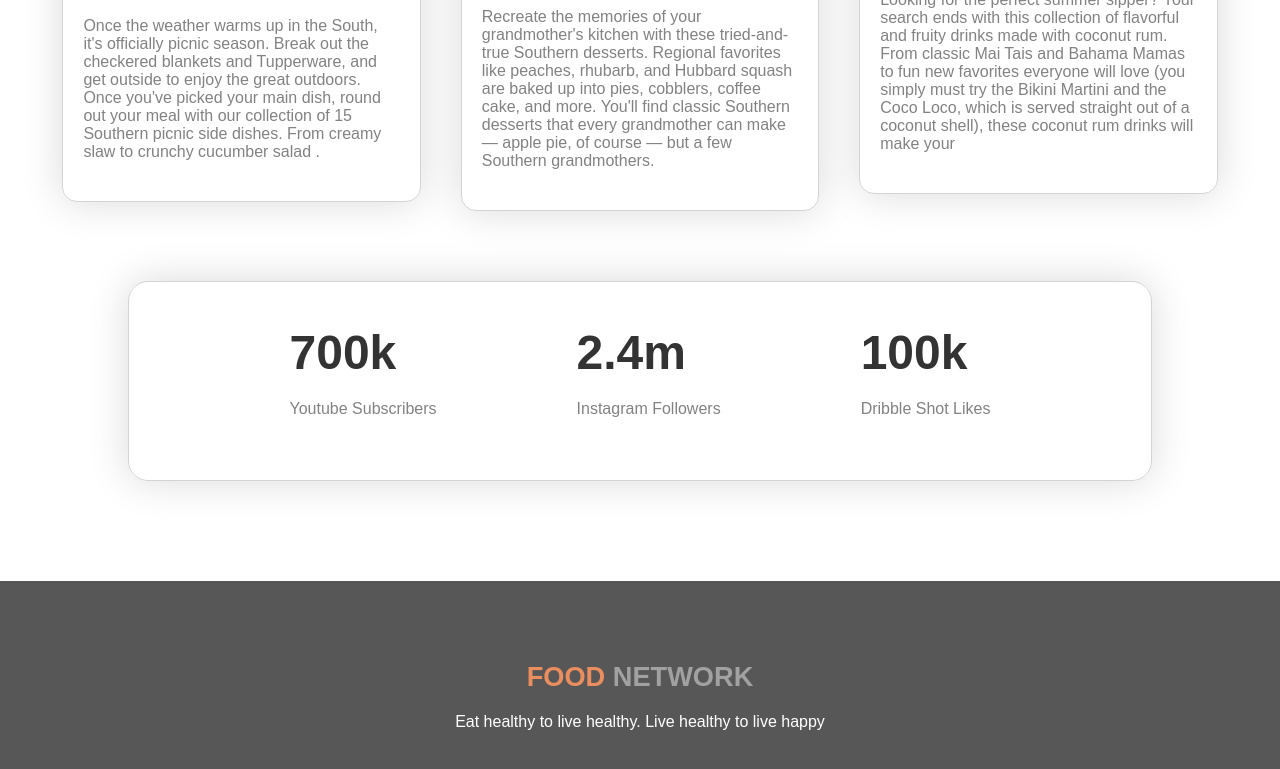
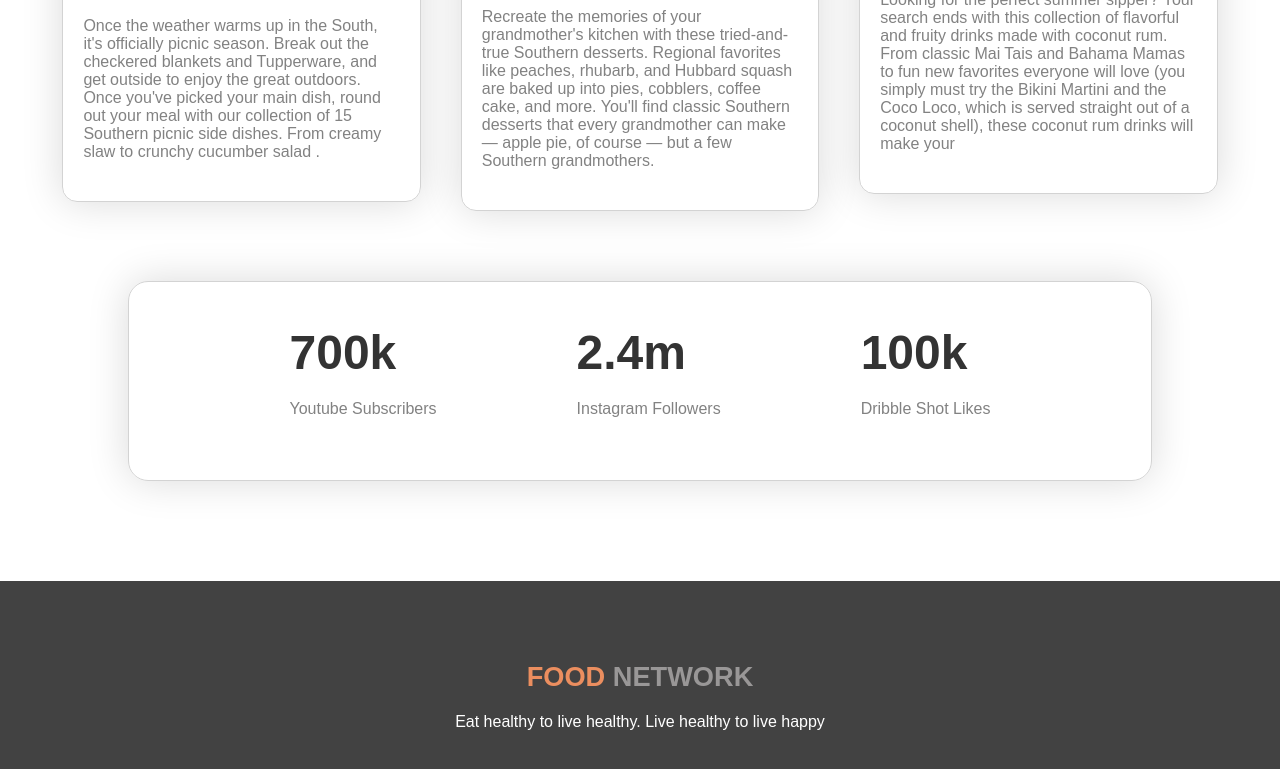
Before and after one commit to MrAzadT/First-Assignments, a plain HTML site: page index.html in a window 1280 px wide. Shown: the part 2292-3061 px from the top of the page. Drawn offline with Linux system fonts and the light colour scheme.

Commit message:
tuk tak change

```diff
--- a/style.css
+++ b/style.css
@@ -49,11 +49,9 @@ p {
   font-size: 1.2rem;
   text-transform: uppercase;
 }
-
 /* navbar */
 
 /* firstContainer */
-
 .firstContainer {
   min-height: 100vh;
   width: 100vw;
@@ -87,7 +85,6 @@ p {
 /* firstContainer */
 
 /* secondContainer */
-
 .secondContainer {
   width: 100vw;
   min-height: 100vh;
@@ -186,16 +183,17 @@ p {
   color: #333;
 }
 /* subscribers */
+
 footer {
   margin-top: 100px;
   width: 100%;
   height: 250px;
-  background-color: #575757;
+  background-color: #424242;
   text-align: center;
 }
 footer h1 {
   font-size: 1.7rem;
-  color: #a1a1a1;
+  color: #999797;
   padding-top: 80px;
 }
 footer h1 span {
```
Also changed, not shown: index.html (+7 -10 lines).
